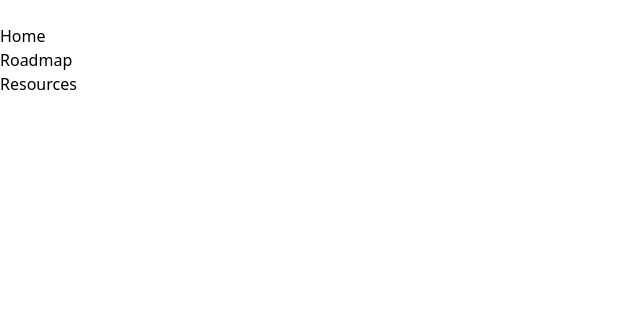
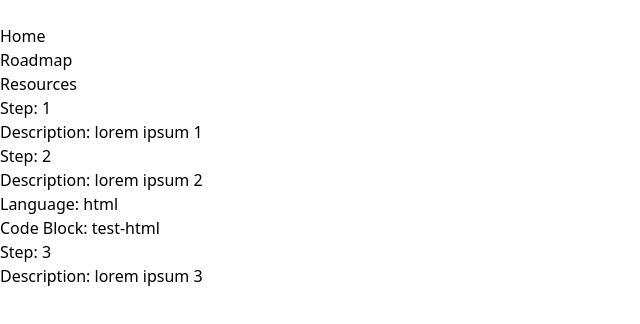
Before and after one commit to timobickmann/roadmap, a React (Vite) app: page /resources/tailwind in a window 1280 px wide. Shown: the top 324 px of the page, without its empty margins (0-640 px from the left). Built offline with nearby package versions, Linux system fonts and the light colour scheme; some icons are missing.

Commit message:
added tailwind to resources

```diff
--- a/src/App.tsx
+++ b/src/App.tsx
@@ -4,6 +4,7 @@ import Home from "./pages/Home";
 import Resources from "./pages/Resources";
 import Roadmap from "./pages/Roadmap";
 import Css from "./pages/resources/Css";
+import Tailwind from "./pages/resources/Tailwind";
 
 function App() {
   return (
@@ -16,6 +17,7 @@ function App() {
             <Route path="/roadmap" element={<Roadmap />} />
             <Route path="/resources" element={<Resources />} />
             <Route path="/resources/css" element={<Css />} />
+            <Route path="/resources/tailwind" element={<Tailwind />} />
           </Routes>
         </div>
       </Router>
--- a/src/components/HeaderResources.tsx
+++ b/src/components/HeaderResources.tsx
@@ -9,7 +9,7 @@ function HeaderResources() {
             <Link to="css">CSS</Link>
           </li>
           <li>
-            <Link to="tbd">tbd</Link>
+            <Link to="tailwind">Tailwind</Link>
           </li>
           <li>
             <Link to="tbd">tbd</Link>
--- /dev/null
+++ b/src/data/tailwindSetup.json
@@ -0,0 +1,20 @@
+[
+  {
+    "step": 1,
+    "description": "lorem ipsum 1",
+    "language": "",
+    "code": ""
+  },
+  {
+    "step": 2,
+    "description": "lorem ipsum 2",
+    "language": "html",
+    "code": "test-html"
+  },
+  {
+    "step": 3,
+    "description": "lorem ipsum 3",
+    "language": "",
+    "code": ""
+  }
+]
--- /dev/null
+++ b/src/pages/resources/Tailwind.tsx
@@ -0,0 +1,30 @@
+import data from "../../data/tailwindSetup.json";
+import SetupStep from "../../components/SetupStep";
+import SetupStepCodeBlock from "../../components/SetupStepCodeBlock";
+
+function Tailwind() {
+  return (
+    <>
+      {data.map((element) => {
+        return (
+          <>
+            {element.language === "" ? (
+              <SetupStep
+                step={element.step}
+                description={element.description}
+              />
+            ) : (
+              <SetupStepCodeBlock
+                step={element.step}
+                description={element.description}
+                language={element.language}
+                code={element.code}
+              />
+            )}
+          </>
+        );
+      })}
+    </>
+  );
+}
+export default Tailwind;
```
